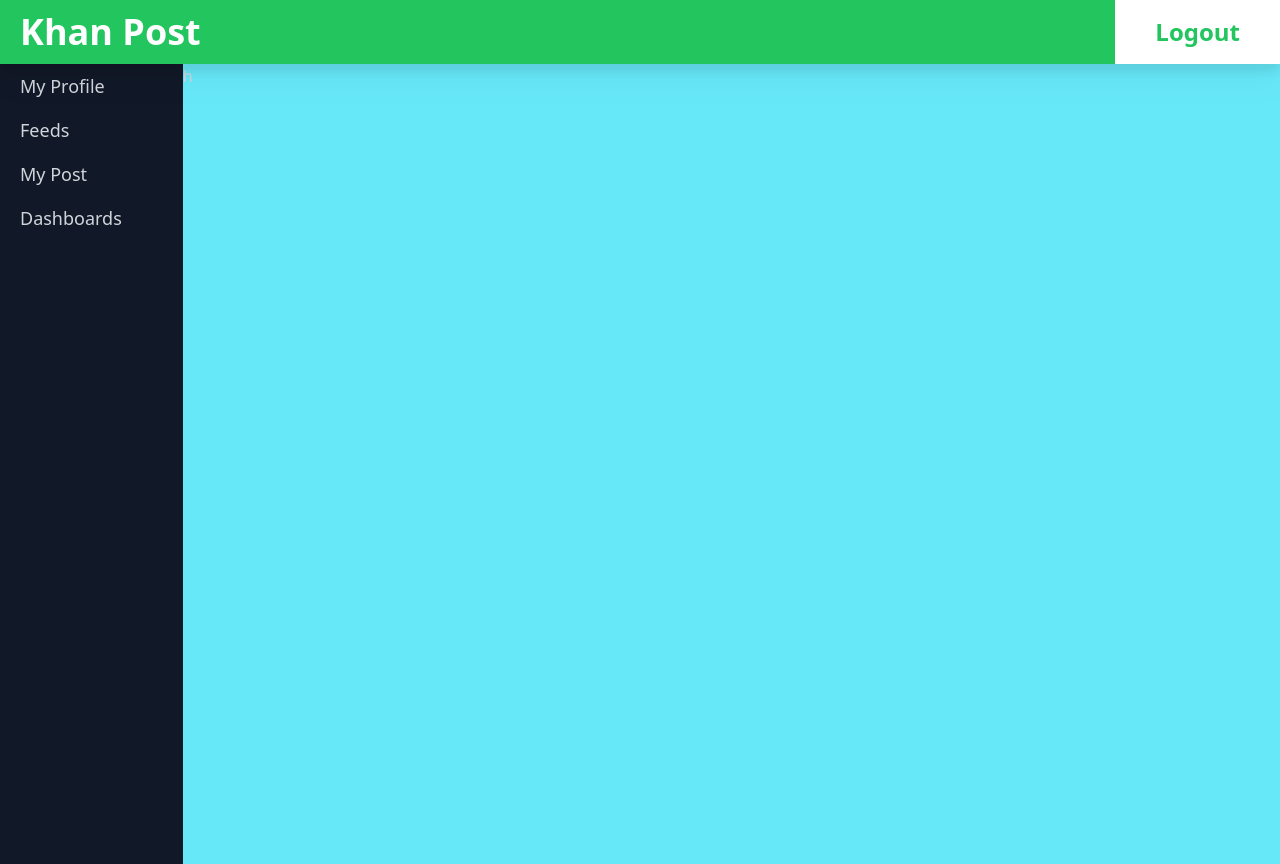
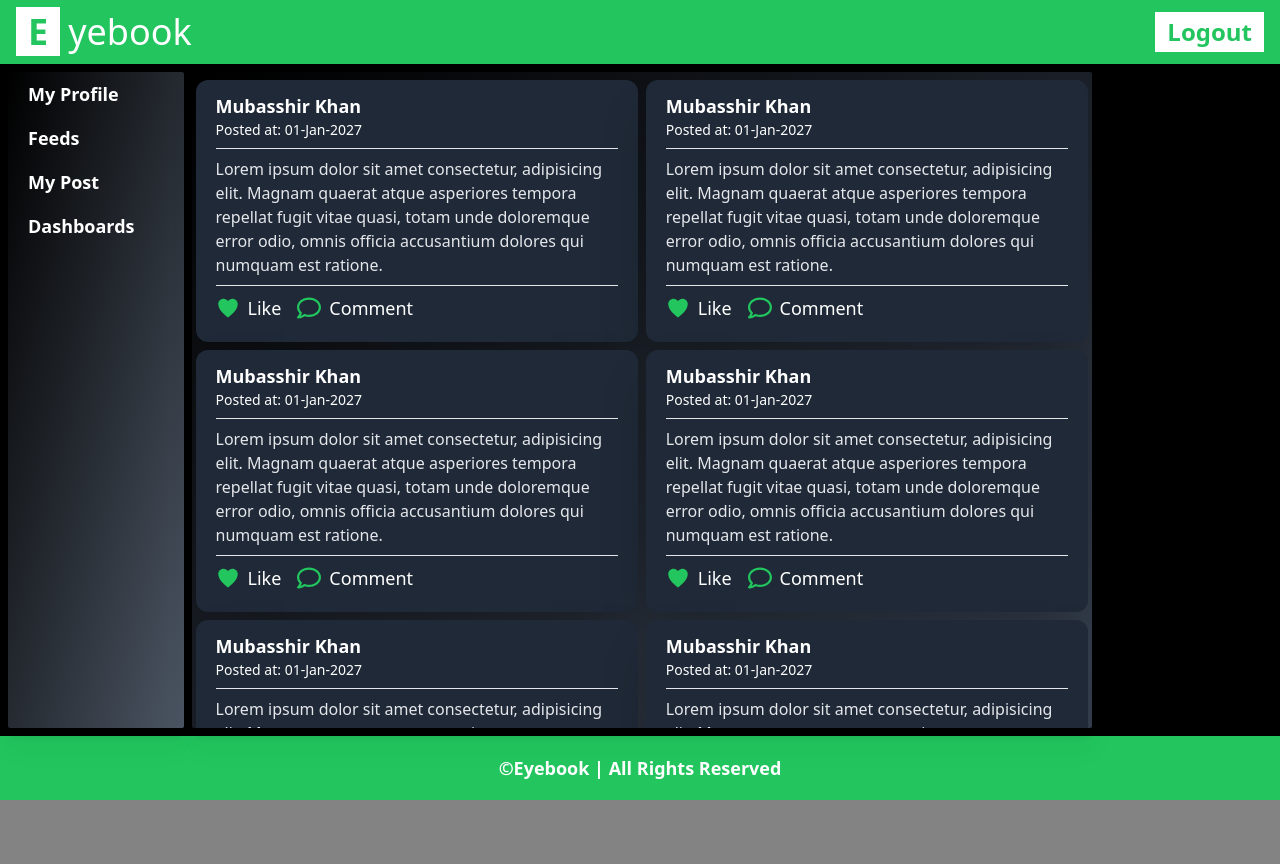
Before and after one commit to Mubsshir/Maybe-Some-Social-Media-App, a React (Vite) app in the folder Frontend/frontpost/: page / in a window 1280 px wide. Both pictures are taken after typing "Sample", "Sample123" into the empty fields and a click on the button "Login". After the commit the page ends 800 px from the top, so only its background shows below. Built offline with nearby package versions, Linux system fonts and the light colour scheme; no server answers.

Commit message:
Naviagtion and Feed Page Desing Added

```diff
--- a/Frontend/frontpost/package.json
+++ b/Frontend/frontpost/package.json
@@ -10,9 +10,11 @@
     "preview": "vite preview"
   },
   "dependencies": {
+    "@tailwindcss/typography": "^0.5.10",
     "classnames": "^2.5.1",
     "react": "^18.2.0",
-    "react-dom": "^18.2.0"
+    "react-dom": "^18.2.0",
+    "react-icons": "^5.0.1"
   },
   "devDependencies": {
     "@types/react": "^18.2.43",
--- /dev/null
+++ b/Frontend/frontpost/src/components/Article.jsx
@@ -0,0 +1,22 @@
+import { IoIosHeart } from "react-icons/io";
+import { FaRegComment } from "react-icons/fa";
+
+const Article = () => {
+  return (
+    <article className="px-5 py-3 bg-gray-800 h-fit  shadow-2xl rounded-xl hover:bg-gradient-to-tr from-gray-800 to-black">
+      <div className="border-b pb-2">
+        <h3 className="font-bold text-lg">Mubasshir Khan</h3>
+        <h5 className="text-sm font-thin">Posted at: 01-Jan-2027</h5>
+      </div>
+      <div className="text-gray-200 border-b py-2">
+        <p>Lorem ipsum dolor sit amet consectetur, adipisicing elit. Magnam quaerat atque asperiores tempora repellat fugit vitae quasi, totam unde doloremque error odio, omnis officia accusantium dolores qui numquam est ratione.</p>
+      </div>
+      <div className="flex justify-start items-center ">
+        <h3 className="flex items-center text-lg my-2"><IoIosHeart fill="#22C55E" className="mr-2" size={'1.5rem'} />  Like</h3>
+        <h3 className="flex items-center text-lg my-2 ml-4"><FaRegComment fill="#22C55E" className="mr-2" size={'1.5rem'} />  Comment</h3>
+      </div>
+    </article>
+  )
+}
+
+export default Article
--- a/Frontend/frontpost/src/components/Auth.jsx
+++ b/Frontend/frontpost/src/components/Auth.jsx
@@ -22,8 +22,8 @@ const Auth = () => {
       setAuth(true);
       setIsValid(true);
     } else {
-      setIsValid(false)
-      setAuth(false);
+      setIsValid(true)
+      setAuth(true);
     }
   }
   setTimeout(() => {
--- /dev/null
+++ b/Frontend/frontpost/src/components/layout/Footer.jsx
@@ -0,0 +1,8 @@
+
+const Footer = () => {
+  return (
+    <footer className="xl:h-[8%] flex items-center justify-center w-full h-auto bg-green-500 py-3 text-white font-semibold text-lg text-center">&copy;Eyebook | All Rights Reserved</footer>
+  )
+}
+
+export default Footer
--- a/Frontend/frontpost/src/components/layout/Header.jsx
+++ b/Frontend/frontpost/src/components/layout/Header.jsx
@@ -7,9 +7,9 @@ const Header = () => {
     setAuth(false);
   }
   return (
-    <header className="bg-green-500  flex justify-between items-center h-full lg:h-[8%] drop-shadow-xl ">
-      <h3 className="font-bold text-4xl font-sans text-white px-5 py-3 my-auto" >Khan Post</h3>
-      <button className="font-bold text-2xl font-sans px-10  lg:h-full my-auto bg-white text-green-500 hover:bg-green-400 hover:text-white"
+    <header className="bg-green-500  flex justify-between items-center px-4 py-2 xl:h-[8%]">
+      <h3 className="text-4xl first-letter:font-bold first-letter:px-3 first-letter:bg-white first-letter:text-green-500 text-white first-letter:mr-2">Eyebook</h3>
+      <button className="font-bold text-2xl font-sans px-3 py-1 bg-white text-green-500 hover:bg-green-400 hover:text-white"
         onClick={logoutHandler} >Logout</button>
     </header>
   )
--- /dev/null
+++ b/Frontend/frontpost/src/components/layout/Navigation.jsx
@@ -0,0 +1,14 @@
+
+const Navigation = () => {
+  return (
+    <ul className="drop-shadow-xl bg-gradient-to-tl from-gray-600 to-black hover:bg-gradient-to-br [&>*]:px-5 [&>*]:py-2 group [&>*]:cursor-pointer text-lg font-semibold h-full bg-gray-900 rounded-sm hover:bg-gray-800">
+      <li className="hover:bg-gradient-to-r from-green-500 to-gray-800">My Profile</li>
+      <li className="hover:bg-gradient-to-r from-green-500 to-gray-800">Feeds</li>
+      <li className="hover:bg-gradient-to-r from-green-500 to-gray-800">My Post</li>
+      <li className="hover:bg-gradient-to-r from-green-500 to-gray-800">Dashboards</li>
+    </ul>
+
+  )
+}
+
+export default Navigation
--- a/Frontend/frontpost/src/index.css
+++ b/Frontend/frontpost/src/index.css
@@ -9,7 +9,6 @@
 }
 body{
   background-color: rgba(0, 0, 0, 0.486);
-  background-image: url('./images/LandingPage.jpg');
   background-position: center;
   background-repeat: no-repeat;
   background-size: cover;
@@ -21,3 +20,24 @@ body{
   height: 100%;
   width: 100%;
 }
+
+/* width */
+::-webkit-scrollbar {
+  width: 5px;
+}
+
+/* Track */
+::-webkit-scrollbar-track {
+  background: gray;
+}
+
+/* Handle */
+::-webkit-scrollbar-thumb {
+  background: #22C55E;
+  border-radius: 5px;
+}
+
+/* Handle on hover */
+::-webkit-scrollbar-thumb:hover {
+  background: #22C55E;
+}
--- /dev/null
+++ b/Frontend/frontpost/src/pages/Feeds.jsx
@@ -0,0 +1,16 @@
+import Article from "../components/Article"
+const Feeds = () => {
+  return (
+    <div className="overflow-y-scroll drop-shadow-xl h-full w-10/12 rounded-sm  grid grid-cols-2 grid-flow-row-dense gap-2 bg-gradient-to-tl from-gray-700 to-black  px-1 py-2">
+      <Article />
+      <Article />
+      <Article />
+      <Article />
+      <Article />
+      <Article />
+      <Article />
+    </div>
+  )
+}
+
+export default Feeds
--- a/Frontend/frontpost/src/pages/Home.jsx
+++ b/Frontend/frontpost/src/pages/Home.jsx
@@ -1,26 +1,22 @@
-import { AuthContext } from "../store/context";
-import { useContext } from "react";
 import Header from "../components/layout/Header";
+import Footer from "../components/layout/Footer";
+import Feeds from "./Feeds";
+import Navigation from "../components/layout/Navigation";
 
 const Home = () => {
-  const { setAuth } = useContext(AuthContext)
 
   return (
     <>
       <Header />
-      <main className="xl:w-full   bg-gray-900  text-gray-300   flex flex-row lg:h-full">
-        <section className="xl:w-1/6 ">
-            <ul className="p-0   [&>*]:px-5 [&>*]:py-2 group cursor-pointer text-lg">
-              <li className="hover:bg-green-500">My Profile</li>
-              <li className="hover:bg-green-500">Feeds</li>
-              <li className="hover:bg-green-500">My Post</li>
-              <li className="hover:bg-green-500">Dashboards</li>
-            </ul>
+      <main className="text-white bg-black flex flex-row  xl:h-[84%]">
+        <section className=" xl:w-1/6  p-2 pr-0">
+          <Navigation />
         </section>
-        <section className="bg-cyan-300  w-full">
-          h
+        <section className=" w-full h-full p-2">
+          <Feeds />
         </section>
       </main>
+      <Footer />
     </>
   )
 }
--- a/Frontend/frontpost/src/pages/Landing.jsx
+++ b/Frontend/frontpost/src/pages/Landing.jsx
@@ -1,7 +1,7 @@
 import Auth from "../components/Auth"
 const Landing = () => {
   return (
-    <div className="xl:w-full   flex flex-col xl:items-end  justify-center h-dvh md:items-center phone:items-center">
+    <div className="bg-[url('../images/LandingPage.jpg')] xl:w-full flex flex-col xl:items-end  justify-center h-dvh md:items-center phone:items-center">
       <Auth />
       <p className="xl:w-1/3  phone:w-11/12 xl:self-end  xl:text-left xl:mr-28 xl:mt-3  md:w-4/6 md:self-start md:mx-auto sm:w-4/5 sm:mx-auto text-white text-xl font-sans ">Lorem ipsum dolor sit amet consectetur adipisicing elit. Aperiam aspernatur rerum quas aliquam ducimus quos excepturi quo tenetur perspiciatis libero commodi, cumque, a numquam! Aperiam quae earum eius unde! Suscipit!</p>
     </div>
```
Also changed, not shown: 2 other files (tests, documents, lock files or other folders).
